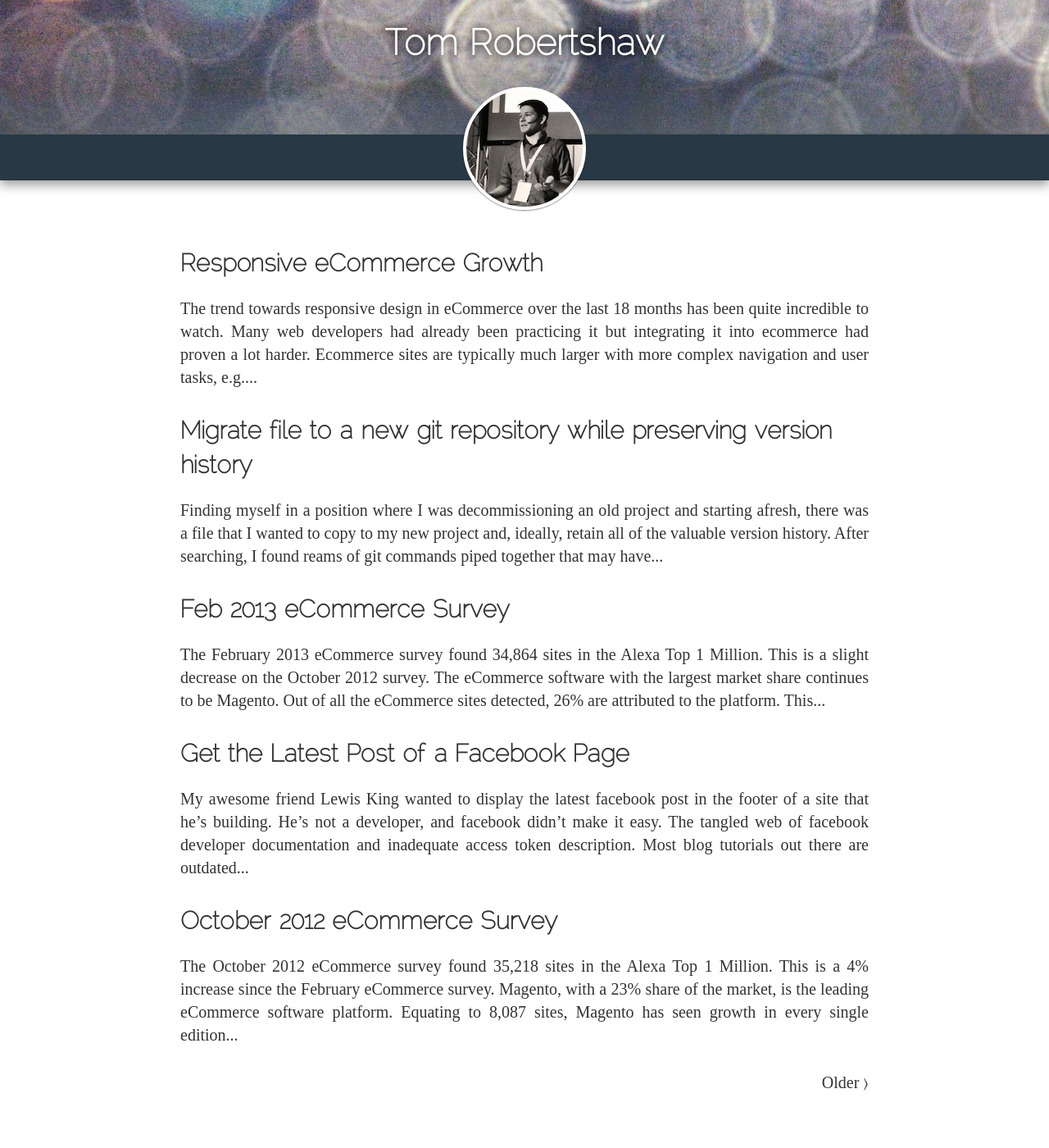
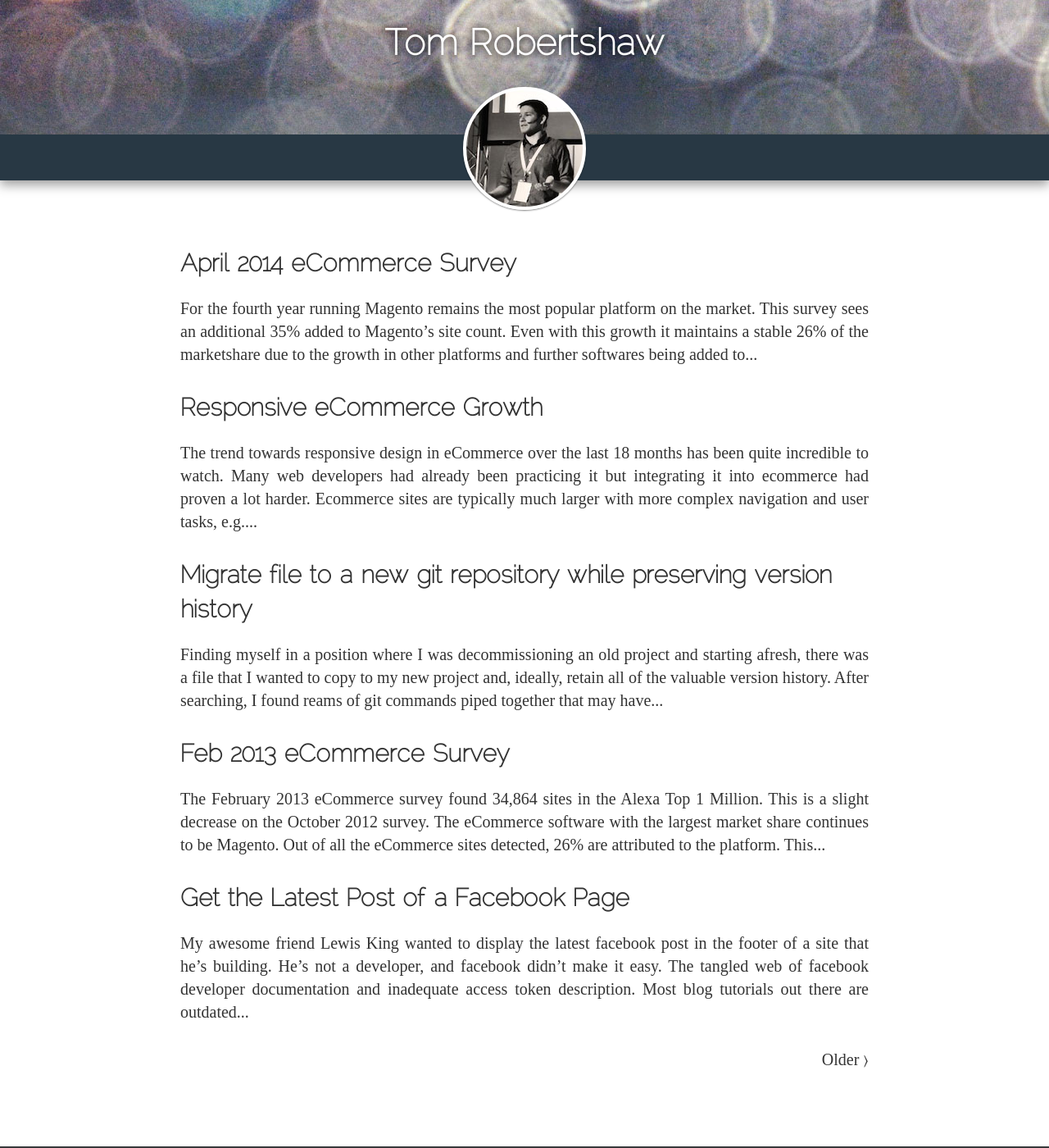
Before and after one commit to bobbyshaw/tomrobertshaw.net, a Jekyll site: the page built from index.html, in a window 1280 px wide and 1400 px high. Shown: the whole window at 82% size. Built offline with Jekyll 4.4.1, drawn with Linux system fonts in a browser that asks for light colours; Markdown is read by kramdown in place of the engine named in the settings; a script that is not in the unit is left out; the list of posts is cut into pages by our own code; some of the changed lines change nothing that is shown.

Commit message:
Add ecommerce survey post and update responsive survey links and numbers that have changed.

```diff
--- a/_posts/2014-04-19-responsive-ecommerce-analysis.md
+++ b/_posts/2014-04-19-responsive-ecommerce-analysis.md
@@ -19,14 +19,14 @@
 
 ## Latest Responsive Survey
 
-This was somewhat rudimentary though, so using the April 2014 eCommerce survey results (to be released imminently), I built on the prototype to improve accuracy. I did this in a number of ways including:
+This was somewhat rudimentary though, so using the [April 2014 eCommerce survey results](2014/04/april-2014-ecommerce-survey/), I built on the prototype to improve accuracy. I did this in a number of ways including:
 
 - Only looking for min-width and max-width media queries
 - Blacklisting some libraries, e.g. flexslider, that include their own media queries
 - Ignoring media queries that were empty or only had one css statement.
 - Checking link HTML elements for media queries.
 
-It has been a year since the last ecommerce survey and there has been massive growth in it with an even wider range of platform detection.  This edition found 49,000 sites within the Alexa Top 1 million to be running on a known ecommerce platform.  This is an increase of 40% from February 2013.
+It has been a year since the last ecommerce survey and there has been massive growth in it with an even wider range of platform detection.  This edition found 46,859 sites within the Alexa Top 1 million to be running on a known ecommerce platform.  This is an increase of 34% since February 2013.
 
 ## Results and Analysis
 
--- /dev/null
+++ b/_posts/2014-04-26-april-2014-ecommerce-survey.md
@@ -0,0 +1,589 @@
+---
+layout: post
+status: publish
+published: true
+title: April 2014 eCommerce Survey
+author: Tom Robertshaw
+author_email: tom.robertshaw@meanbee.com
+categories:
+- eCommerce
+---
+
+For the fourth year running [Magento](http://www.magentocommerce.com) remains the most popular platform on the market.  This survey sees an additional 35% added to Magento's site count.  Even with this growth it maintains a stable 26% of the marketshare due to the growth in other platforms and further softwares being added to the survey to improve coverage and accuracy.
+
+Over the last year, the number of ecommerce sites detected in the [Alexa top 1 million](http://www.alexa.com/topsites) has increased by 34% to 46,859.
+
+<div id="mostPopularMillion"></div>
+
+<div style="text-align: center; margin: 20px 0; font-weight: bold;">
+    <a href="#download-now">Download the full results</a>
+</div>
+
+The addition of [WooCommerce](www.woothemes.com/woocommerce/) has shown the Wordpress plugin to be a sizable competitor to Magento, with 4,524 sites. While it would typically be considered as a software for smaller ecommerce companies is now the second most popular.  Plugin updates have been very frequent recently for WooCommerce, with [8 point releases](http://wordpress.org/plugins/woocommerce/changelog/) this year already.
+
+That being said, Magento widens the gap when considering higher traffic ranks.  Looking at sites that have a ranks lower than 250,000 and above, we see 2,516 Magento sites while WooCommerce responds with 692.
+
+Other platforms that see increases are PrestaShop and Shopify.  It is not surprising to see growth from Shopify as they have had a number of significant announcements in the last year including launching [Payments](http://www.shopify.com/blog/8536245-shopify-payments-launches-for-u-s-merchants), [POS System](http://www.shopify.com/blog/8814755-introducing-shopify-pos) and [Shopify Mobile](http://www.shopify.com/blog/11013977-introducing-shopify-mobile).  OpenCart also sees growth of 50%, an even greater increase on its jump of 39% that was seen last time. Part of this could be down to improved signatures, but there has been [one version and 5 point releases](http://www.opencart.com/?route=download/download) of OpenCart in the last year.
+
+With consecutive losses on recent surveys, both Zen Cart and osCommerce continue to move down the ecommerce league table.
+
+A further 28 technologies have been added with 77 ecommerce platforms now being recognised.  Many of the new platforms are smaller technologies so they are towards the bottom of the [full results list](#full-results).
+
+For the first time, other forms of technology have been searched for, e.g. cache tools, CRM, web servers, analytics and CMS.  The aim of which is to allow for more in depth analysis such as that 628 (5%) Magento stores are also using Varnish as a caching mechanism.
+
+Using these results, I have also been able to identify that up to 16% of ecommerce sites are now using responsive design techniques through the [responsive ecommerce survey](2014/04/responsive-ecommerce-analysis/).
+
+### The Top 100K
+
+Turning to the top 100K busiest sites according to Alexa, 2,373 stores were detected. In this section of the survey we are expecting more enterprise-focussed shopping cart solutions.
+
+The results of which show that Magento continues to have the most stores in the top 100K. Identifying 704 Magento installations means that it sees a slightly increased majority of 30% compared to the full 1 million. Second and fourth most popular in this category are the traditional Enterprise products <a href="http://www.ibm.com/software/websphere">IBM WebSphere</a> and <a href="http://www.atg.com">ATG</a>. However, newcomer to the survey, [WooCommerce](http://www.woothemes.com/woocommerce/) takes third position in the top 100K with 186 sites.
+
+<div id="mostPopularHundredThousand"></div>
+
+
+<h3 id="full-results">Full Results</h3>
+
+Here are summarised results for each platform.
+
+<table>
+<tbody>
+<tr>
+<td><strong>eCommerce Platform</strong></td>
+<td align="right"><strong>Feb 2013</strong></td>
+<td align="right"><strong>April 2014</strong></td>
+</tr>
+<tr>
+<td>Magento</td>
+<td align="right">9063</td>
+<td align="right">12252</td>
+</tr>
+<tr>
+<td>WooCommerce</td>
+<td align="right"></td>
+<td align="right">4524</td>
+</tr>
+<tr>
+<td>PrestaShop</td>
+<td align="right">2998</td>
+<td align="right">3836</td>
+</tr>
+<td>OpenCart</td>
+<td align="right">2425</td>
+<td align="right">3736</td>
+</tr>
+<tr>
+<tr>
+<td>VirtueMart</td>
+<td align="right">3324</td>
+<td align="right">2722</td>
+</tr>
+<tr>
+<td>Shopify</td>
+<td align="right">826</td>
+<td align="right">2115</td>
+</tr>
+<tr>
+<td>osCommerce</td>
+<td align="right">2461</td>
+<td align="right">2009</td>
+</tr>
+<tr>
+<td>Zen Cart</td>
+<td align="right">2515</td>
+<td align="right">1590</td>
+</tr>
+<tr>
+<td>BigCommerce</td>
+<td align="right">1106</td>
+<td align="right">1239</td>
+</tr>
+<tr>
+<td>Volusion</td>
+<td align="right">1168</td>
+<td align="right">1212</td>
+</tr>
+<tr>
+<td>IBM WebSphere Commerce</td>
+<td align="right">525</td>
+<td align="right">939</td>
+</tr>
+<tr>
+<td>Yahoo! Stores</td>
+<td align="right">1014</td>
+<td align="right">808</td>
+</tr>
+<tr>
+<td>Ubercart</td>
+<td align="right">770</td>
+<td align="right">709</td>
+</tr>
+
+<tr>
+<td>WP e-Commerce</td>
+<td align="right">799</td>
+<td align="right">687</td>
+</tr>
+<tr>
+<td>CS-Cart</td>
+<td align="right">620</td>
+<td align="right">539</td>
+</tr>
+<tr>
+<td>Demandware</td>
+<td align="right">304</td>
+<td align="right">480</td>
+</tr>
+<tr>
+<td>Miva Merchant</td>
+<td align="right">547</td>
+<td align="right">463</td>
+</tr>
+<tr>
+<td>3DCart</td>
+<td align="right">338</td>
+<td align="right">383</td>
+</tr>
+<tr>
+<td>Interspire</td>
+<td align="right"></td>
+<td align="right">379</td>
+</tr>
+<tr>
+<td>OXID eSales</td>
+<td align="right">338</td>
+<td align="right">374</td>
+</tr>
+<tr>
+<td>Shopware</td>
+<td align="right"></td>
+<td align="right">371</td>
+</tr>
+<tr>
+<td>X-Cart</td>
+<td align="right">399</td>
+<td align="right">354</td>
+</tr>
+<tr>
+<td>Hybris</td>
+<td align="right">214</td>
+<td align="right">344</td>
+</tr>
+<tr>
+<td>Gambio</td>
+<td align="right"></td>
+<td align="right">333</td>
+</tr>
+<tr>
+<td>ECSHOP</td>
+<td align="right">484</td>
+<td align="right">308</td>
+</tr>
+<tr>
+<td>Commerce Server</td>
+<td align="right"></td>
+<td align="right">304</td>
+</tr>
+<tr>
+<td>JTL Shop</td>
+<td align="right"></td>
+<td align="right">302</td>
+</tr>
+<tr>
+<td>ATG</td>
+<td align="right">335</td>
+<td align="right">299</td>
+</tr>
+<tr>
+<td>ePages</td>
+<td align="right">146</td>
+<td align="right">245</td>
+</tr>
+<tr>
+<td>nopCommerce</td>
+<td align="right">145</td>
+<td align="right">201</td>
+</tr>
+<tr>
+<td>E-junkie</td>
+<td align="right">213</td>
+<td align="right">197</td>
+</tr>
+<tr>
+<td>Intershop</td>
+<td align="right">156</td>
+<td align="right">183</td>
+</tr>
+<tr>
+<td>xt:Commerce</td>
+<td align="right">118</td>
+<td align="right">180</td>
+</tr>
+<tr>
+<td>plentyMarkets</td>
+<td align="right">138</td>
+<td align="right">169</td>
+</tr>
+<tr>
+<td>AbleCommerce</td>
+<td align="right">159</td>
+<td align="right">142</td>
+</tr>
+<tr>
+<td>Shopp</td>
+<td align="right">152</td>
+<td align="right">141</td>
+</tr>
+<tr>
+<td>MonsterCommerce</td>
+<td align="right">161</td>
+<td align="right">133</td>
+</tr>
+<tr>
+<td>Actinic</td>
+<td align="right">166</td>
+<td align="right">130</td>
+</tr>
+<tr>
+<td>Drupal Commerce</td>
+<td align="right">68</td>
+<td align="right">113</td>
+</tr>
+<tr>
+<td>Big Cartel</td>
+<td align="right">72</td>
+<td align="right">92</td>
+</tr>
+<tr>
+<td>ekmPowershop</td>
+<td align="right">73</td>
+<td align="right">90</td>
+</tr>
+<tr>
+<td>FoxyCart</td>
+<td align="right">68</td>
+<td align="right">87</td>
+</tr>
+<tr>
+<td>MartJack</td>
+<td align="right"></td>
+<td align="right">82</td>
+</tr>
+<tr>
+<td>ShopSite</td>
+<td align="right">82</td>
+<td align="right">75</td>
+</tr>
+<tr>
+<td>ProStores</td>
+<td align="right">100</td>
+<td align="right">72</td>
+</tr>
+<tr>
+<td>WEBSALE</td>
+<td align="right"></td>
+<td align="right">69</td>
+</tr>
+<tr>
+<td>Shopatron</td>
+<td align="right"></td>
+<td align="right">63</td>
+</tr>
+<tr>
+<td>POWERGAP</td>
+<td align="right"></td>
+<td align="right">62</td>
+</tr>
+<tr>
+<td>Venda</td>
+<td align="right"></td>
+<td align="right">52</td>
+</tr>
+<tr>
+<td>Tray</td>
+<td align="right"></td>
+<td align="right">50</td>
+</tr>
+<tr>
+<td>LemondStand</td>
+<td align="right">23</td>
+<td align="right">46</td>
+</tr>
+<tr>
+<td>EZ Commerce</td>
+<td align="right"></td>
+<td align="right">40</td>
+</tr>
+<tr>
+<td>VP ASP</td>
+<td align="right"></td>
+<td align="right">39</td>
+</tr>
+<tr>
+<td>SEO Shop</td>
+<td align="right"></td>
+<td align="right">36</td>
+</tr>
+<tr>
+<td>SmartStore</td>
+<td align="right"></td>
+<td align="right">34</td>
+</tr>
+<tr>
+<td>Apache OFBIZ</td>
+<td align="right"></td>
+<td align="right">34</td>
+</tr>
+<tr>
+<td>RomanCart</td>
+<td align="right">28</td>
+<td align="right">31</td>
+</tr>
+<tr>
+<td>GSI Commerce</td>
+<td align="right">45</td>
+<td align="right">29</td>
+</tr>
+<tr>
+<td>Buid a Bazaar</td>
+<td align="right"></td>
+<td align="right">29</td>
+</tr>
+<tr>
+<td>BluCommerce</td>
+<td align="right">21</td>
+<td align="right">29</td>
+</tr>
+<tr>
+<td>ShopFactory</td>
+<td align="right">40</td>
+<td align="right">28</td>
+</tr>
+<tr>
+<td>RBS Change</td>
+<td align="right">16</td>
+<td align="right">27</td>
+</tr>
+<tr>
+<td>Zepo</td>
+<td align="right"></td>
+<td align="right">26</td>
+</tr>
+<tr>
+<td>Digital River</td>
+<td align="right">16</td>
+<td align="right">25</td>
+</tr>
+<tr>
+<td>CosmoShop</td>
+<td align="right">29</td>
+<td align="right">25</td>
+</tr>
+<tr>
+<td>TomatoCart</td>
+<td align="right">19</td>
+<td align="right">23</td>
+</tr>
+<tr>
+<td>Quick.Cart</td>
+<td align="right"></td>
+<td align="right">19</td>
+</tr>
+<tr>
+<td>MondoShop</td>
+<td align="right"></td>
+<td align="right">19</td>
+</tr>
+<tr>
+<td>eMerchant</td>
+<td align="right"></td>
+<td align="right">19</td>
+</tr>
+<tr>
+<td>Xanario</td>
+<td align="right"></td>
+<td align="right">18</td>
+</tr>
+<tr>
+<td>CubeCart</td>
+<td align="right">34</td>
+<td align="right">16</td>
+</tr>
+<tr>
+<td>iCongo</td>
+<td align="right"></td>
+<td align="right">15</td>
+</tr>
+<tr>
+<td>Spree</td>
+<td align="right"></td>
+<td align="right">7</td>
+</tr>
+<tr>
+<td>dashCommerce</td>
+<td align="right"></td>
+<td align="right">3</td>
+</tr>
+<tr>
+<td>Bigware</td>
+<td align="right"></td>
+<td align="right">2</td>
+</tr>
+<tr>
+<td>AgoraCart</td>
+<td align="right">3</td>
+<td align="right">1</td>
+</tr>
+</tbody>
+</table>
+
+<h3 id="download-now">Download Now</h3>
+
+A range of site lists are available to purchase.  Simply get in touch and I will get back to you as soon as possible.
+
+<h4 style='display: block; font-size: larger; font-weight: bold; text-align:center;'><a href="mailto:me@tomrobertshaw.net">Purchase a dataset</a></h4>
+
+For each site the Alexa site rank and the eCommerce platform are provided. Additionally, a DNS lookup is conducted and provides IP and hosing network and country where available.
+
+e.g.
+
+<dl>
+  <dt>Rank</dt>
+  <dd>1968</dd>
+  <dt>Domain</dt>
+  <dd>gamestop.com</dd>
+  <dt>Technology</dt>
+  <dd>Commerce Server</dd>
+  <dt>IP Address</dt>
+  <dd>72.52.14.123</dd>
+  <dt>Hosting Country</dt>
+  <dd>US</dd>
+  <dt>ASN</dt>
+  <dd>AS32787 Prolexic Technologies, Inc.</dd>
+  <dt>Response Time (ms)</dt>
+  <dd>907</dd>
+  <dt>Email Addresses</dt>
+  <dd>[None]</dd>
+</dl>
+
+New in this edition of the survey, email addresses are also provided where they have been detected on the home page of a site.
+
+If you are interested in a filtered dataset or when that is cross-related to other technologies in other technology groups, e.g. server, cache tool or CMS, please also let me nwo.
+
+
+### About the Survey
+
+The survey takes the list of the top 1 million sites as provided by Alexa (an Amazon-owned company). It then fetches the HTML document for the home page and analyses against a library of over 500 signatures that have been written. A signature is a rule that identifies an individual platform. For example, for Magento this would be a reference to the varien/js.js JavaScript file. The accuracy of the survey is being improved with each edition as signature rules are added and reviewed.
+
+The platform has been rebuilt since the last survey.  The signatures have been expanded massively to not only increase the coverage of ecommerce platforms but also to other types of technology.  The long-term aim here is to draw understanding how platforms are paired together and to discover 'best of breed' systems.  In addition to this the platform has been re-built in Java and Cassandra.
+
+Alexa produces their site list based on visits to sites by the Alexa toolbar user community. Plans are being made to include data from <a href="http://www.quantcast.com/top-sites-1">Quantcast</a> to reduce the inevitable bias of using a single dataset.
+
+I co-own an eCommerce development company, Meanbee. We specialise in Magento, and hence a reasonable argument could be made for a biased survey. I would respond that significant effort has been put into writing rules for each and every platform and regular improvements are made to the accuracy of all signatures. Focussing on eCommerce as a company we are interested in observing how the market share of platforms changes over time. This enables us to judge the speed of adoption of new platforms and the demise of others. This way we can be sure that we are knowledgeable about the solutions that are available and offering the most appropriate platform for our clients.
+
+Feedback, suggestions and questions always welcome. Say hello on twitter, I'm <a href="http://twitter.com/bobbyshaw">@bobbyshaw</a>.
+
+<script type="text/javascript">// <![CDATA[
+var chart = [];
+
+domReady.on(function () {
+
+  chart[0] = new Highcharts.Chart({
+    chart: {
+      backgroundColor: null,
+      renderTo: 'mostPopularMillion',
+      plotBackgroundColor: null,
+      plotBorderWidth: null,
+      plotShadow: false,
+    },
+    title: {
+      text: 'Most Popular eCommerce Software (Top 1M Sites), April 2014'
+    },
+    tooltip: {
+      formatter: function() {
+        return '<b>'+ this.point.name +'</b>: '+ this.percentage.toFixed(1) +' %';
+      }
+    },
+    plotOptions: {
+      pie: {
+        allowPointSelect: true,
+        cursor: 'pointer',
+        dataLabels: {
+          enabled: true,
+          color: '#000000',
+          connectorColor: '#000000',
+          formatter: function() {
+            return '<b>'+ this.point.name +'</b>';
+          }
+        }
+      }
+    },
+    series: [{
+      type: 'pie',
+      name: 'eCommerce Market Share',
+      data: [
+        ['Magento', 12252],
+        ['WooCommerce', 4524],
+        ['PrestaShop',  3836],
+        ['OpenCart',  3736],
+        ['VirtueMart', 2722],
+        ['Shopify', 2115],
+        ['osCommerce', 2009],
+        ['ZenCart', 1590],
+        ['BigCommerce', 1239],
+        ['Others',  12836]
+      ]
+    }]
+  });
+
+  chart[1] = new Highcharts.Chart({
+    chart: {
+      backgroundColor: null,
+      renderTo: 'mostPopularHundredThousand',
+      plotBackgroundColor: null,
+      plotBorderWidth: null,
+      plotShadow: false,
+    },
+    title: {
+      text: 'Most Popular eCommerce Software (Top 100K Sites), April 2014'
+    },
+    tooltip: {
+      formatter: function() {
+        return '<b>'+ this.point.name +'</b>: '+ this.percentage.toFixed(1) +' %';
+      }
+    },
+    plotOptions: {
+      pie: {
+        allowPointSelect: true,
+        cursor: 'pointer',
+        dataLabels: {
+          enabled: true,
+          color: '#000000',
+          connectorColor: '#000000',
+          formatter: function() {
+            return '<b>'+ this.point.name +'</b>';
+          }
+        }
+      }
+    },
+    series: [{
+      type: 'pie',
+      name: 'eCommerce Market Share',
+      data: [
+        ['Magento',   704],
+        ['IBM WebSphere',  228],
+        ['WooCommerce',  186],
+        ['ATG',  144],
+        ['Demandware',  124],
+        ['Hybris', 98],
+        ['Open Cart', 83],
+        ['Commerce Server', 69],
+        ['VirtuMart', 64],
+        ['Others', 673]
+      ]
+    }]
+  });
+
+});
+
+// ]]></script>
```
